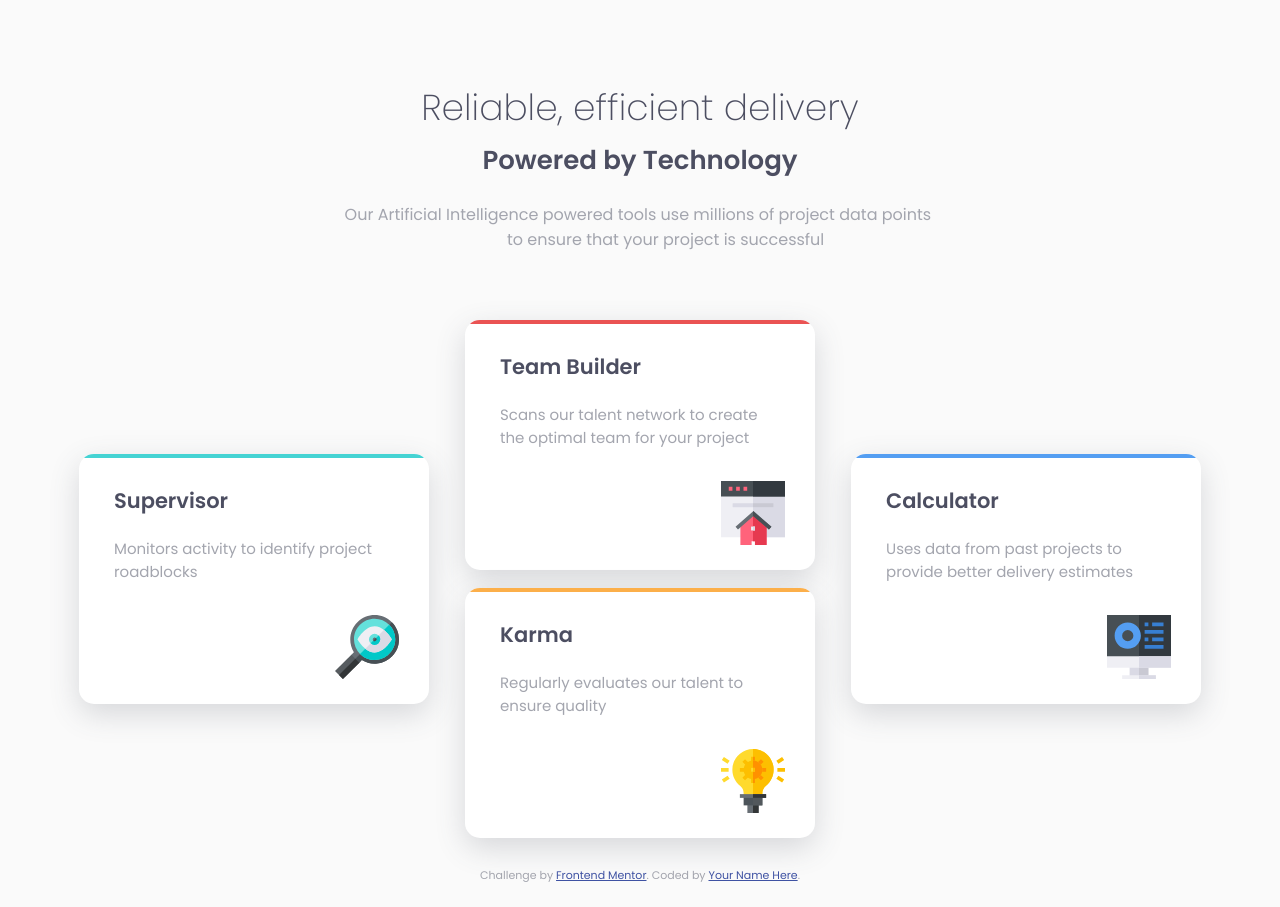
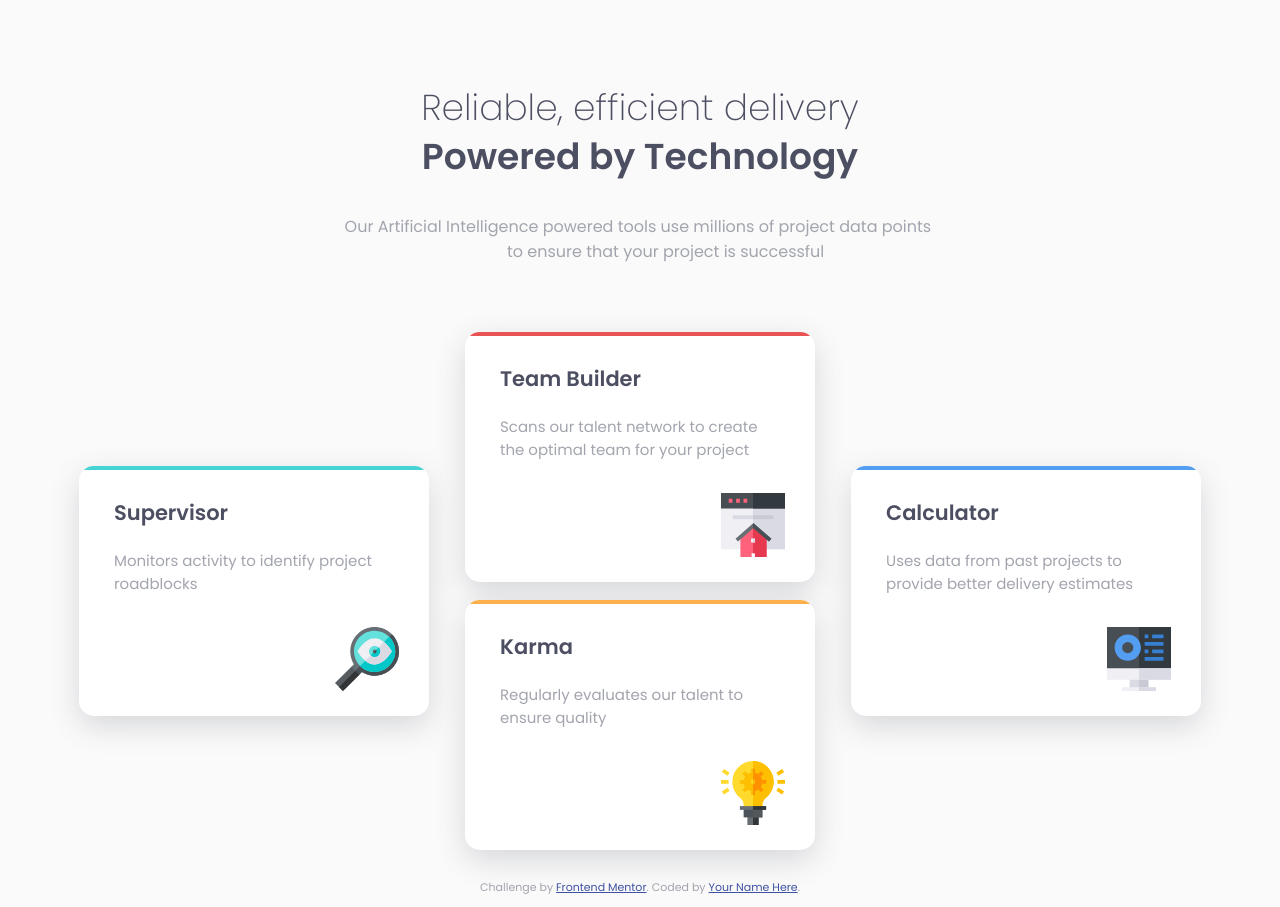
Before and after one commit to lizanette/four-card-feature-section, a plain HTML site: page index.html in a window 1280 px wide. Drawn offline with Linux system fonts and the light colour scheme.

Commit message:
Edited style.css

```diff
--- a/style.css
+++ b/style.css
@@ -112,6 +112,11 @@ header {
         font-size: 36px;
     }
 
+    .top-container h2 {
+        font-size: 36px;
+        margin-top: -30px;
+    }
+
     .top-container p {
         font-size: 16px;
         white-space: pre-wrap;
```
